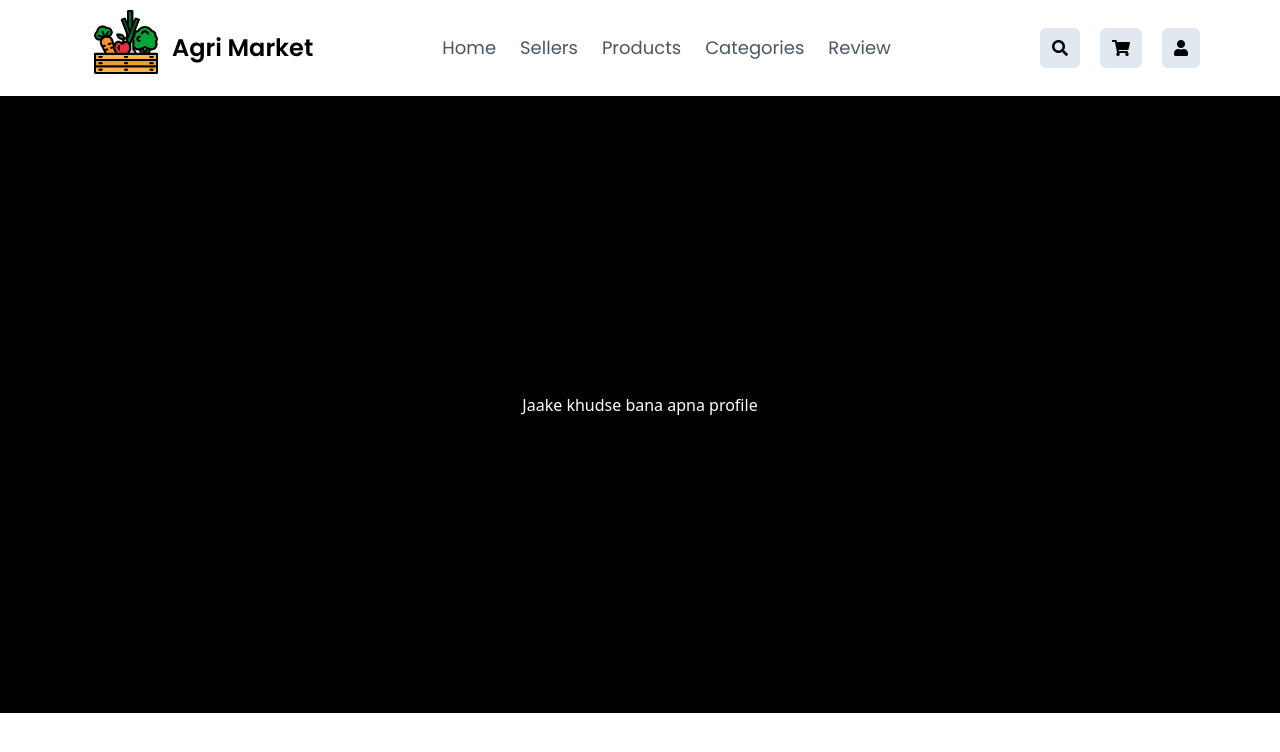
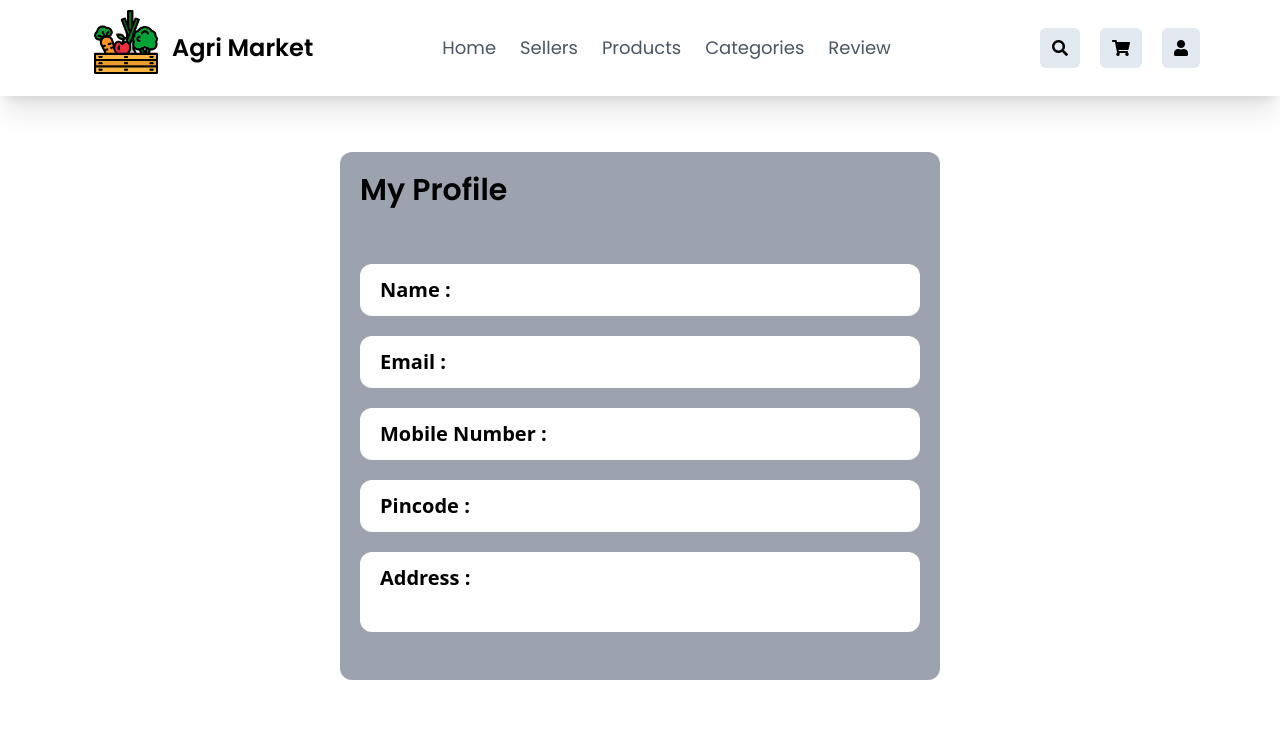
Before and after one commit to Krishna47ak/Agri-Market, a React (Create React App) app in the folder Frontend/agri-market/: page /profile in a window 1280 px wide. Shown: the top 752 px of the page. Built offline with nearby package versions, Linux system fonts and the light colour scheme; no server answers.

Commit message:
Created profile screen and added it's functionality

```diff
--- a/Frontend/agri-market/src/api/agriApi.js
+++ b/Frontend/agri-market/src/api/agriApi.js
@@ -1,7 +1,7 @@
 import axios from 'axios'
 
 const instance = axios.create({
-    baseURL: 'https://3b0e-2402-3a80-1a93-ee0c-e847-5cd0-6d69-7526.ngrok-free.app'
+    baseURL: 'https://a196-2402-3a80-1a91-6a98-70dd-fa2a-4046-59ab.ngrok-free.app'
 })
 
 instance.interceptors.request.use(
--- a/Frontend/agri-market/src/context/AuthContext.js
+++ b/Frontend/agri-market/src/context/AuthContext.js
@@ -16,6 +16,13 @@ const authReducer = (state, action) => {
             return {
                 ...state,
                 ...action.payload,
+                isAuthenticated: true,
+                loading: false
+            }
+        case 'FETCH_USER':
+            return {
+                ...state,
+                user: action.payload,
                 isAuthenticated: true,
                 loading: false
             }
@@ -46,7 +53,6 @@ const login = dispatch => async (email, password, history) => {
     const body = JSON.stringify({ email, password })
     try {
         const response = await agriApi.post('/signin', body, config)
-        console.log(response.data);
         localStorage.setItem('token', response.data)
         dispatch({ type: 'LOGIN_SUCCESS', payload: response.data })
         history('/profile')
@@ -67,7 +73,6 @@ const signup = dispatch => async (name, email, mobile, password, history) => {
     const body = JSON.stringify({ name, email, mobile, password })
     try {
         const response = await agriApi.post('/signup', body, config)
-        console.log(response.data);
         localStorage.setItem('token', response.data)
         dispatch({ type: 'LOGIN_SUCCESS', payload: response.data })
         history('/profile')
@@ -78,5 +83,22 @@ const signup = dispatch => async (name, email, mobile, password, history) => {
     }
 }
 
+const fetchUser = dispatch => async () => {
+    const config = {
+        headers: {
+            "ngrok-skip-browser-warning": "69420" //this also resolved cors error
+        }
+    }
 
-export const { Provider, Context } = createDataContext(authReducer, { login, signup, loadUser }, { token: localStorage.getItem('token'), isAuthenticated: null, loading: true, user: null })
+    try {
+        const response = await agriApi.get('/', config)
+        dispatch({ type: 'FETCH_USER', payload: response.data })
+    } catch (err) {
+        const errors = err.response.data.errors
+        console.log(err);
+        // dispatch({ type: LOGIN_FAIL })
+    }
+}
+
+
+export const { Provider, Context } = createDataContext(authReducer, { login, signup, loadUser, fetchUser }, { token: localStorage.getItem('token'), isAuthenticated: null, loading: true, user: null })
--- a/Frontend/agri-market/src/screens/Profile.js
+++ b/Frontend/agri-market/src/screens/Profile.js
@@ -1,9 +1,27 @@
-import React from 'react'
+import { useContext, useEffect } from 'react'
+import { Context as AuthContext } from '../context/AuthContext'
 
 const Profile = () => {
+  const { state: { user, isAuthenticated, loading }, fetchUser } = useContext(AuthContext)
+
+  useEffect(() => {
+    fetchUser()
+  }, [])
+
+
   return (
-    <div className='bg-black text-white h-[38.59rem] flex justify-center items-center' >
-        Jaake khudse bana apna profile
+    <div className=' text-black p-14  flex flex-col items-center ' >
+      <div className='bg-gray-400 p-5 rounded-xl ' >
+        <p className='text-3xl font-Poppins font-bold' >My Profile</p>
+
+        <div className='text-xl space-y-5 mt-14 mb-7 w-[35rem]'  >
+          <div className='flex bg-white p-3 px-5 rounded-xl justify-between' ><span className='font-bold mr-3' >Name :</span> <p className='font-semibold' >{user?.name} </p></div>
+          <div className='flex bg-white p-3 px-5 rounded-xl justify-between' ><span className='font-bold mr-3' >Email :</span> <p className='font-semibold' >{user?.email} </p></div>
+          <div className='flex bg-white p-3 px-5 rounded-xl justify-between' ><span className='font-bold mr-3' >Mobile Number :</span> <p className='font-semibold' >{user?.mobile} </p></div>
+          <div className='flex bg-white p-3 px-5 rounded-xl justify-between' ><span className='font-bold mr-3' >Pincode :</span>  <p className='font-semibold' >{user?.pincode} </p></div>
+          <div className='flex bg-white p-3 px-5 rounded-xl justify-between  h-20 ' ><span className='font-bold mr-3' >Address :</span> <p className='font-semibold' >{user?.address} </p></div>
+        </div>
+      </div>
     </div>
   )
 }
```
